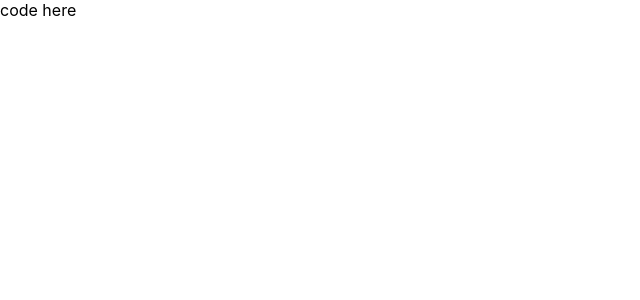
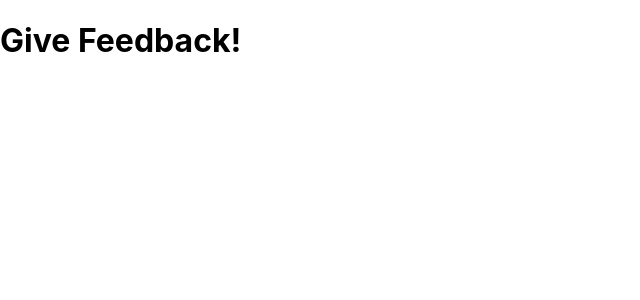
Before and after one commit to ezravsh/fullstackopen, a React (Create React App) app in the folder part1/unicafe/: page / in a window 1280 px wide. Shown: the top 300 px of the page, without its empty margins (0-640 px from the left). Built offline with nearby package versions, Linux system fonts and the light colour scheme.

Commit message:
Initiate unicafe

```diff
--- a/part1/unicafe/src/App.js
+++ b/part1/unicafe/src/App.js
@@ -6,9 +6,14 @@ const App = () => {
   const [neutral, setNeutral] = useState(0)
   const [bad, setBad] = useState(0)
 
+const Button = () => {
+
+}
+
   return (
     <div>
-      code here
+      <h1> Give Feedback! </h1>
+
     </div>
   )
 }
```
